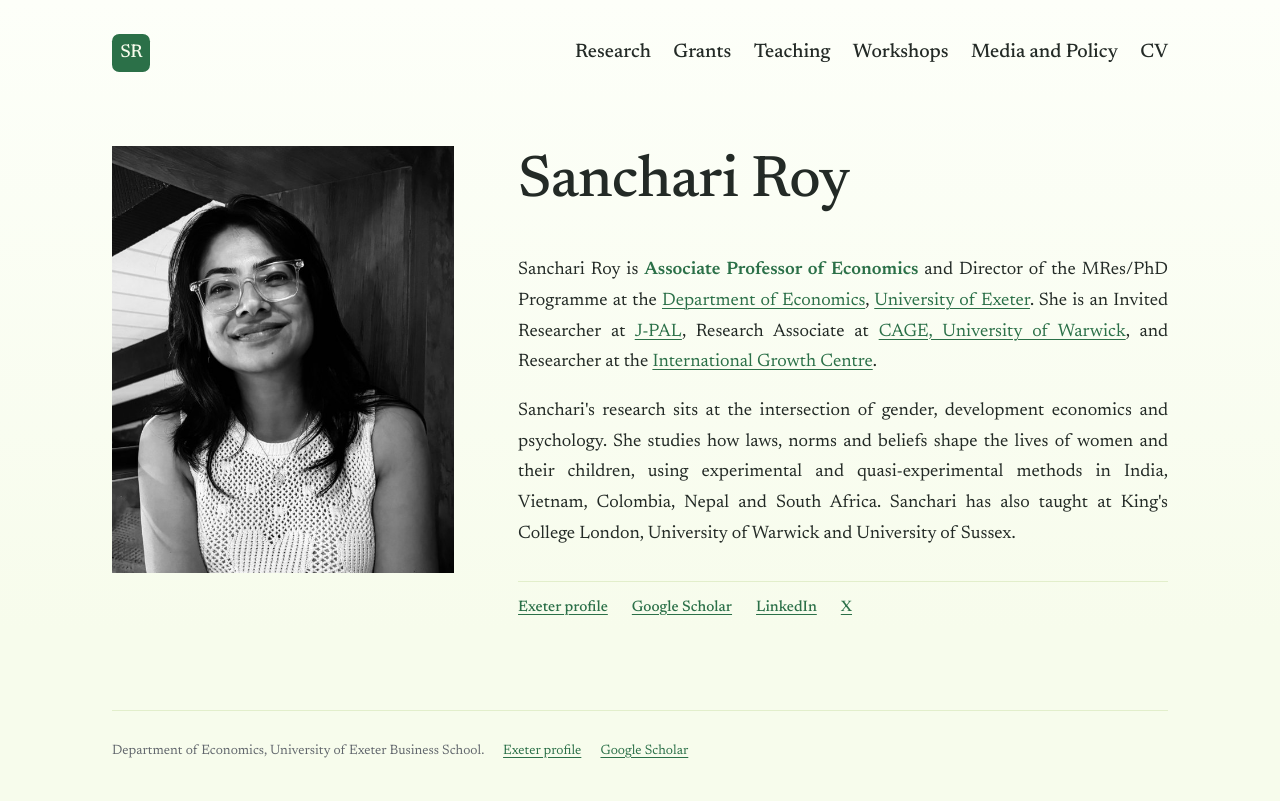
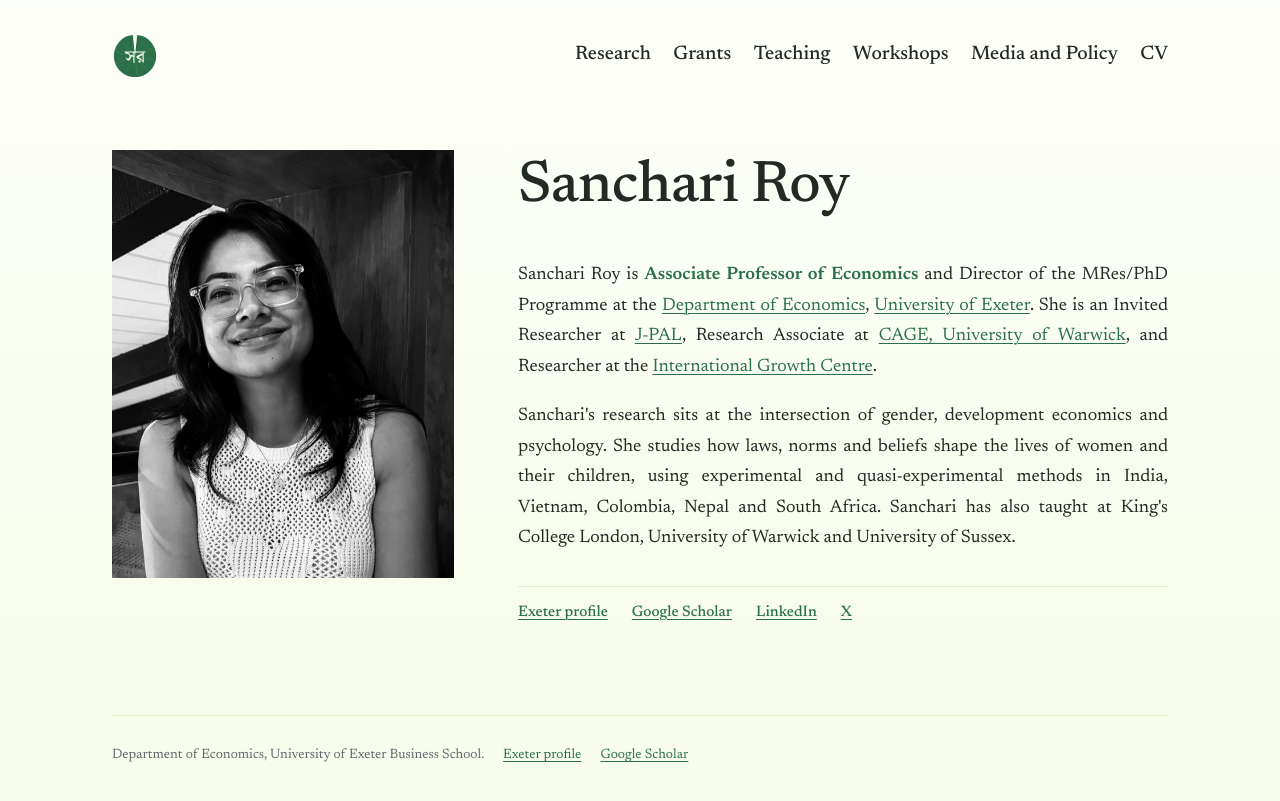
Before and after one commit to sanchariroym/sanchariroym.github.io, a Jekyll site: the page built from index.md, in a window 1280 px wide. Shown: the top 801 px of the page. Built offline with Jekyll 4.4.1, drawn with Linux system fonts in a browser that asks for light colours.

Commit message:
Padma pata monogram with Bengali initials for home link and site icons
Co-Authored-By: Claude Opus 5.5 <noreply@anthropic.com>
Claude-Session: https://claude.ai/code/session_01BVddaAtzbXtbz8eDZN5RwJ

```diff
--- a/_layouts/default.html
+++ b/_layouts/default.html
@@ -9,15 +9,15 @@
   <link rel="preconnect" href="https://fonts.gstatic.com" crossorigin>
   <link href="https://fonts.googleapis.com/css2?family=Newsreader:ital,opsz,wght@0,6..72,400;0,6..72,500;0,6..72,600;1,6..72,400&display=swap" rel="stylesheet">
   <link rel="stylesheet" href="{{ '/assets/css/style.css' | relative_url }}">
-  <link rel="icon" href="{{ '/assets/images/favicon.svg' | relative_url }}?v=2" type="image/svg+xml">
-  <link rel="icon" href="{{ '/assets/images/favicon-32.png' | relative_url }}?v=2" sizes="32x32" type="image/png">
-  <link rel="apple-touch-icon" href="{{ '/assets/images/apple-touch-icon.png' | relative_url }}?v=2">
+  <link rel="icon" href="{{ '/assets/images/favicon.svg' | relative_url }}?v=3" type="image/svg+xml">
+  <link rel="icon" href="{{ '/assets/images/favicon-32.png' | relative_url }}?v=3" sizes="32x32" type="image/png">
+  <link rel="apple-touch-icon" href="{{ '/assets/images/apple-touch-icon.png' | relative_url }}?v=3">
   {% include person-schema.html %}
 </head>
 <body class="{% if page.url == '/' %}home{% else %}inner{% endif %}">
   <div class="page">
     <header class="site-header">
-      <a class="mark monogram" href="{{ '/' | relative_url }}" aria-label="Sanchari Roy, home">SR</a>
+      <a class="mark monogram" href="{{ '/' | relative_url }}" aria-label="Sanchari Roy, home"><img src="{{ '/assets/images/padma.svg' | relative_url }}" alt="" width="46" height="46"></a>
       <nav aria-label="Main">
         {% for item in site.nav %}{% unless item.url == '/' %}
           {% assign external = item.url | slice: 0, 4 %}
--- a/assets/css/style.css
+++ b/assets/css/style.css
@@ -20,10 +20,11 @@ a:focus-visible { outline: 2px solid var(--accent); outline-offset: 3px; }
 .page { max-width: 72rem; margin: 0 auto; padding: 2rem clamp(1rem, 4vw, 3rem) 3rem; }
 
 /* Header */
-.site-header { min-height: 2.6rem; display: flex; justify-content: space-between; align-items: center; flex-wrap: wrap; gap: 0.5rem 2rem; font: 500 1.22rem var(--display); }
+.site-header { min-height: 2.9rem; display: flex; justify-content: space-between; align-items: center; flex-wrap: wrap; gap: 0.5rem 2rem; font: 500 1.22rem var(--display); }
 .mark { font-weight: 500; color: var(--ink); text-decoration: none; }
-.monogram { display: inline-grid; place-items: center; width: 2.4rem; height: 2.4rem; border-radius: 0.45rem; background: var(--accent); color: var(--paper); font: 500 1.15rem/1 var(--display); letter-spacing: -0.02em; }
-.monogram:hover { background: #235C3B; color: #fff; }
+.monogram { display: inline-block; width: 2.9rem; height: 2.9rem; line-height: 0; border-radius: 50%; }
+.monogram img { width: 100%; height: 100%; display: block; transition: filter .15s; }
+.monogram:hover img { filter: brightness(.88); }
 .site-header nav { display: flex; flex-wrap: wrap; gap: 0.35rem 1.4rem; }
 .site-header nav a { color: var(--ink); text-decoration: none; border-bottom: 1px solid transparent; }
 .site-header nav a:hover, .site-header nav a[aria-current] { color: var(--accent); border-color: var(--accent); }
```
Also changed, not shown: assets/images/apple-touch-icon.png, assets/images/favicon-32.png, assets/images/favicon.svg, assets/images/padma.svg (added).
